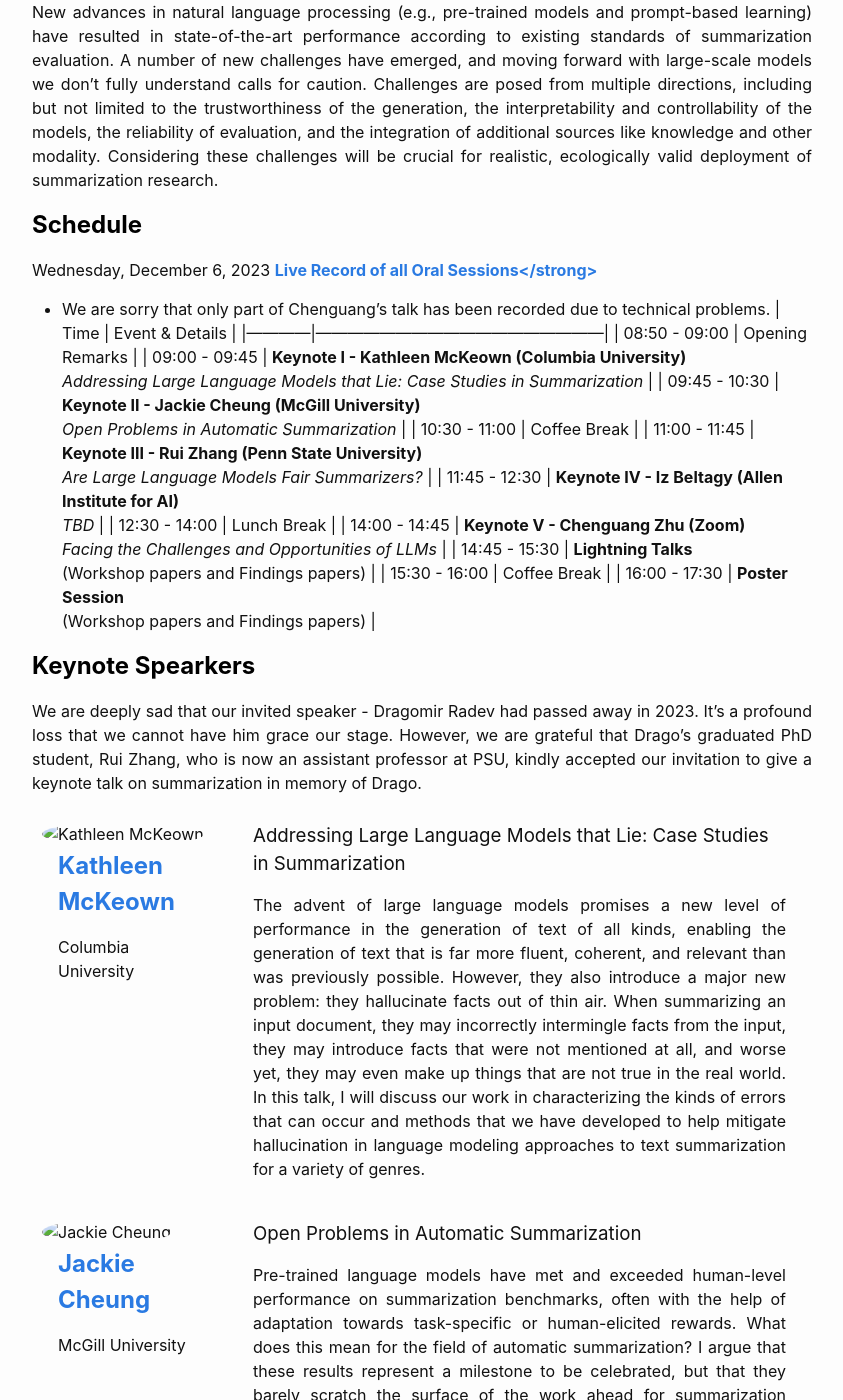
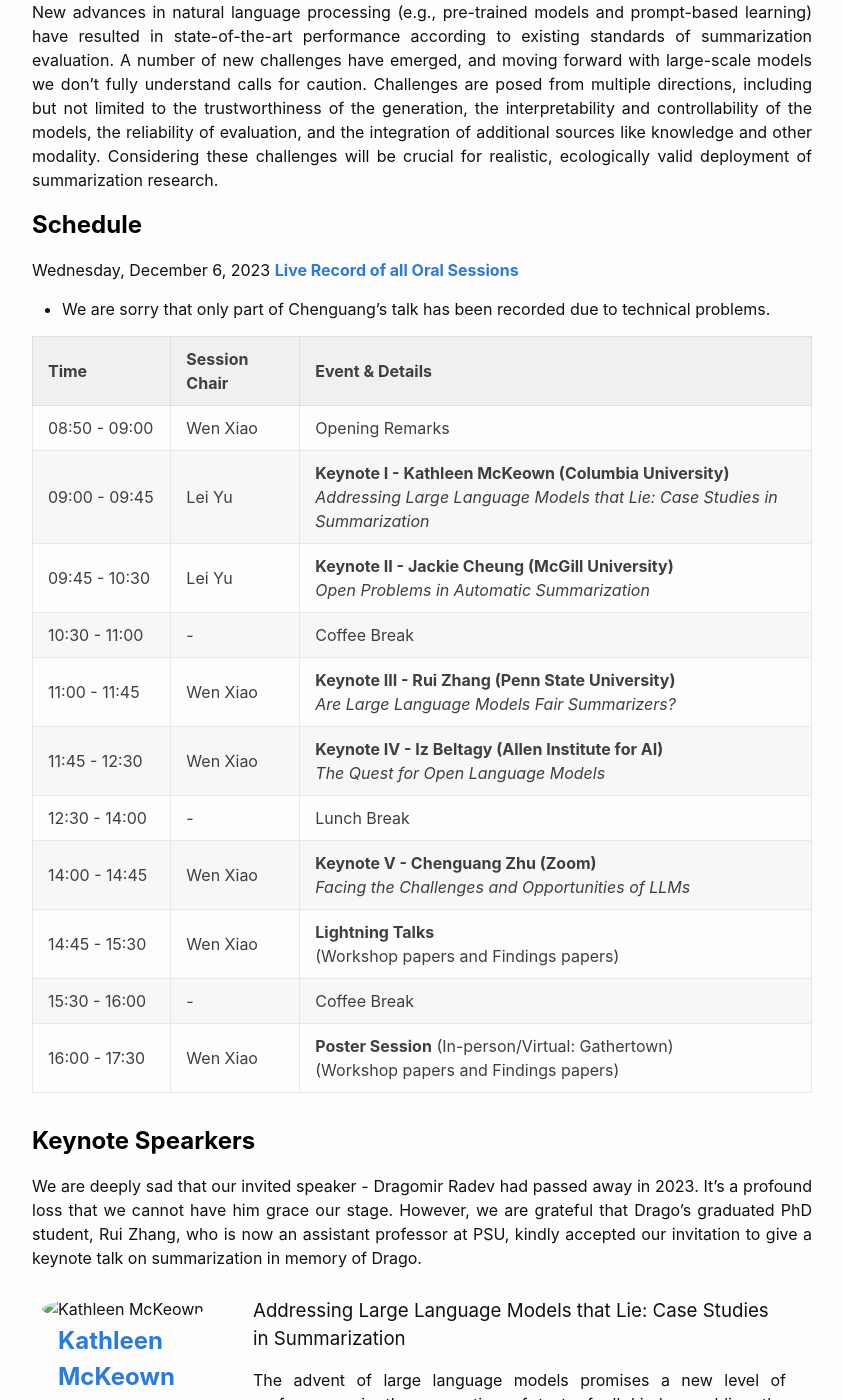
Before and after one commit to newsumm/2025, a Jekyll site: the page built from index.md, in a window 1280 px wide and 1400 px high, scrolled down 547 px. Shown: the whole window, without its empty margins (218-1061 px from the left). Built offline with Jekyll 4.4.1, drawn with Linux system fonts in a browser that asks for light colours.

Commit message:
update home

```diff
--- a/index.md
+++ b/index.md
@@ -21,21 +21,24 @@ New advances in natural language processing (e.g., pre-trained models and prompt
 <!-- Schedule -->
 <h2 class="blackpar_title" id="Schedule"><b>Schedule</b></h2>
 Wednesday, December 6, 2023
-<strong><a href="https://us06web.zoom.us/rec/play/zt3pM74bV1HUGag7gXo5fe7NBaL4uWEO7qtRAqapCbMPesNFcNsjZMU-YutduwehrXsh617z0VlIPzHI.7TQHvQNsFti1z6cZ?canPlayFromShare=true&from=share_recording_detail&continueMode=true&componentName=rec-play&originRequestUrl=https%3A%2F%2Fus06web.zoom.us%2Frec%2Fshare%2Flak8O0xXHGBeVx2Ecf2rv6ACrRTWN6xGDOCLCrtWNBIXQ6TBvMtWe8oWKYClEZq8.EZ6w-2lgWj-jRcuS">Live Record of all Oral Sessions</strong>
+<a href="https://us06web.zoom.us/rec/play/zt3pM74bV1HUGag7gXo5fe7NBaL4uWEO7qtRAqapCbMPesNFcNsjZMU-YutduwehrXsh617z0VlIPzHI.7TQHvQNsFti1z6cZ?canPlayFromShare=true&from=share_recording_detail&continueMode=true&componentName=rec-play&originRequestUrl=https%3A%2F%2Fus06web.zoom.us%2Frec%2Fshare%2Flak8O0xXHGBeVx2Ecf2rv6ACrRTWN6xGDOCLCrtWNBIXQ6TBvMtWe8oWKYClEZq8.EZ6w-2lgWj-jRcuS"><strong>Live Record of all Oral Sessions</strong>
+
 * We are sorry that only part of Chenguang's talk has been recorded due to technical problems.
-| Time       | Event & Details                                      |
-|------------|------------------------------------------------------|
-| 08:50 - 09:00 | Opening Remarks                                    |
-| 09:00 - 09:45 | **Keynote I - Kathleen McKeown (Columbia University)** <br>*Addressing Large Language Models that Lie: Case Studies in Summarization* |
-| 09:45 - 10:30 | **Keynote II - Jackie Cheung (McGill University)**<br>*Open Problems in Automatic Summarization*     |
-| 10:30 - 11:00 | Coffee Break                                       |
-| 11:00 - 11:45 | **Keynote III - Rui Zhang (Penn State University)**<br>*Are Large Language Models Fair Summarizers?*    |
-| 11:45 - 12:30 | **Keynote IV - Iz Beltagy (Allen Institute for AI)**<br>*TBD*   |
-| 12:30 - 14:00 | Lunch Break                                        |
-| 14:00 - 14:45 | **Keynote V - Chenguang Zhu (Zoom)**<br>*Facing the Challenges and Opportunities of LLMs* |
-| 14:45 - 15:30 | **Lightning Talks**<br>(Workshop papers and Findings papers) |
-| 15:30 - 16:00 | Coffee Break                                       |
-| 16:00 - 17:30 | **Poster Session**<br>(Workshop papers and Findings papers) |
+
+
+| Time&nbsp;&nbsp;&nbsp;&nbsp;&nbsp;&nbsp;&nbsp;&nbsp;&nbsp;&nbsp;&nbsp;&nbsp;&nbsp;&nbsp;&nbsp;&nbsp;&nbsp;&nbsp;      | Session Chair | Event & Details                                      |
+|---------------|---------------|------------------------------------------------------|
+| 08:50 - 09:00 | Wen Xiao | Opening Remarks |
+| 09:00 - 09:45 | Lei Yu | **Keynote I - Kathleen McKeown (Columbia University)** <br>*Addressing Large Language Models that Lie: Case Studies in Summarization* |
+| 09:45 - 10:30 | Lei Yu | **Keynote II - Jackie Cheung (McGill University)**<br>*Open Problems in Automatic Summarization* |
+| 10:30 - 11:00 | - | Coffee Break |
+| 11:00 - 11:45 | Wen Xiao | **Keynote III - Rui Zhang (Penn State University)**<br>*Are Large Language Models Fair Summarizers?* |
+| 11:45 - 12:30 | Wen Xiao  | **Keynote IV - Iz Beltagy (Allen Institute for AI)**<br>*The Quest for Open Language Models* |
+| 12:30 - 14:00 | - | Lunch Break |
+| 14:00 - 14:45 | Wen Xiao | **Keynote V - Chenguang Zhu (Zoom)**<br>*Facing the Challenges and Opportunities of LLMs* |
+| 14:45 - 15:30 | Wen Xiao | **Lightning Talks**<br>(Workshop papers and Findings papers) |
+| 15:30 - 16:00 | - | Coffee Break |
+| 16:00 - 17:30 | Wen Xiao | **Poster Session** (In-person/Virtual: Gathertown)<br>(Workshop papers and Findings papers) |
 
 
 <!-- Confirmed Spearkers -->
```
